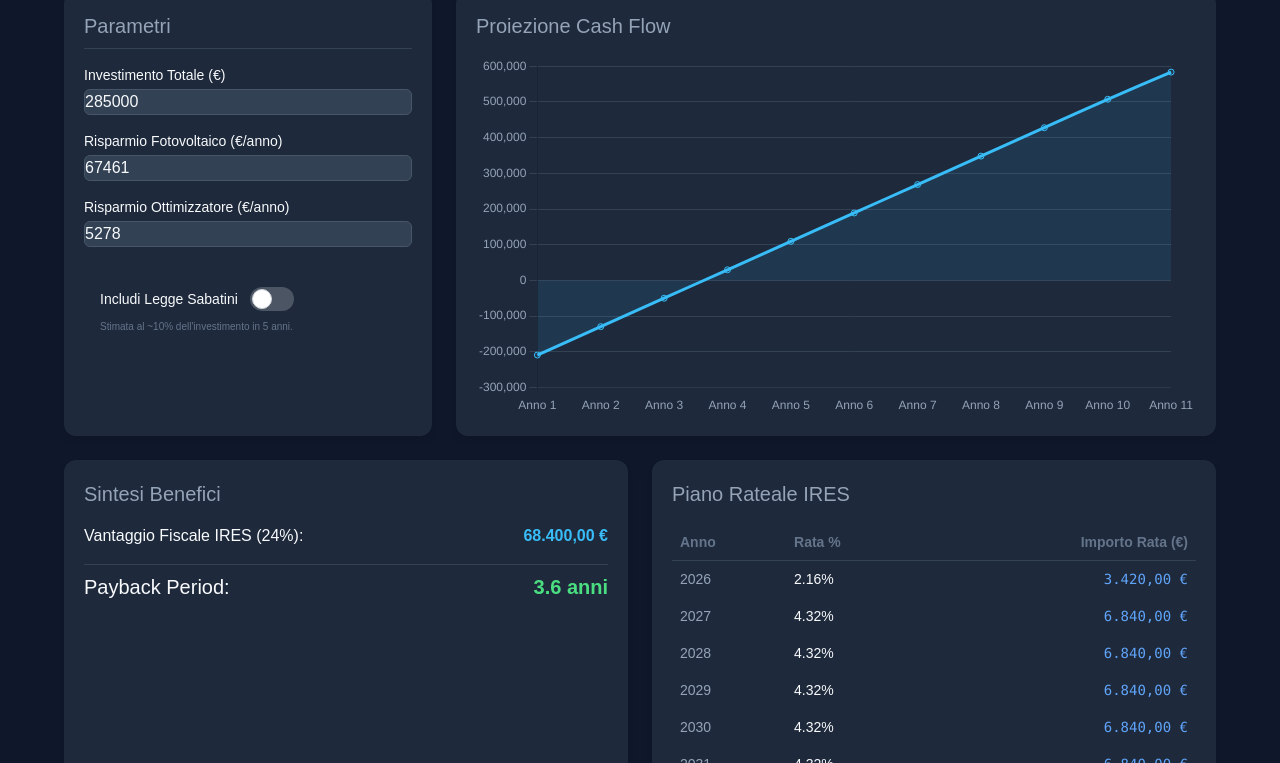
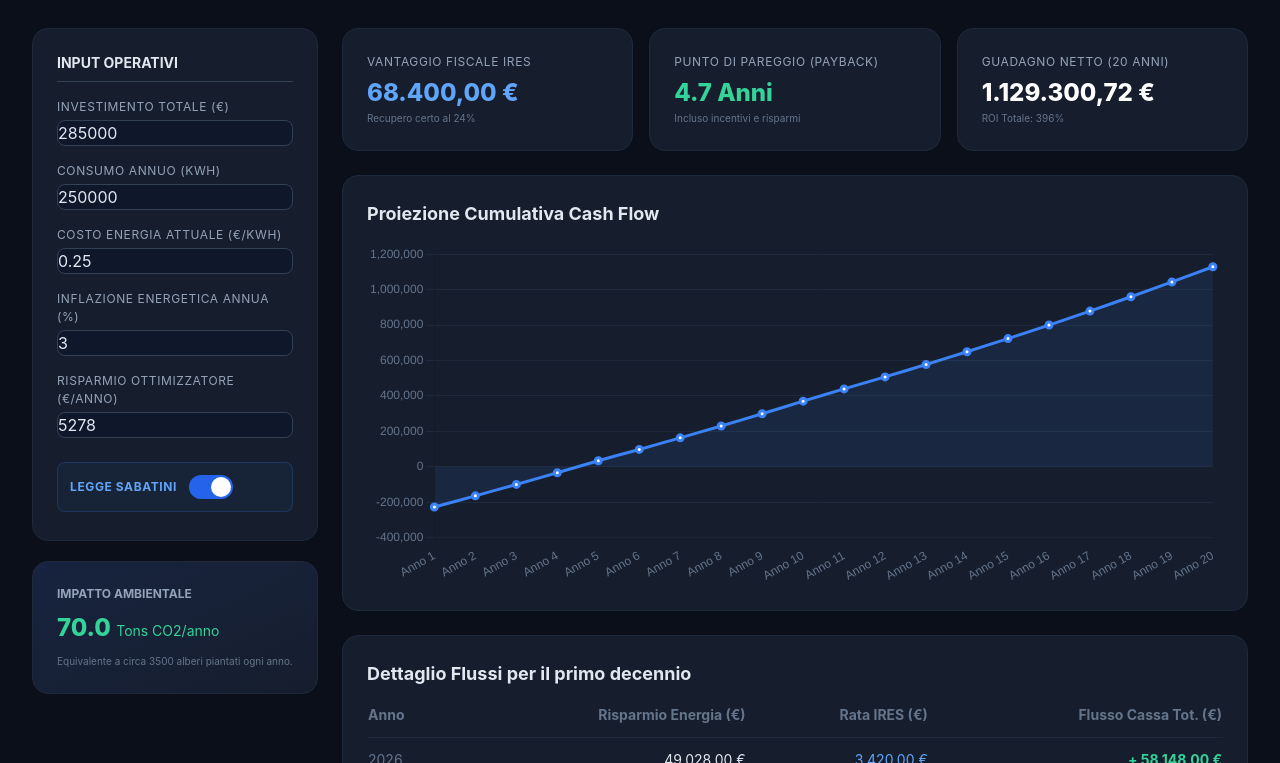
Before and after one commit to cive06/business-case-energia, a plain HTML site: page index.html in a window 1280 px wide. Shown: the part 117-880 px from the top of the page. Drawn offline with nearby package versions, Linux system fonts and the light colour scheme.

Commit message:
index.html

```diff
--- a/index.html
+++ b/index.html
@@ -3,71 +3,114 @@
 <head>
     <meta charset="UTF-8">
     <meta name="viewport" content="width=device-width, initial-scale=1.0">
-    <title>Analisi Investimento Energia</title>
+    <title>Energy Investment Strategy - Pro</title>
     <script src="https://cdn.tailwindcss.com"></script>
     <script src="https://cdn.jsdelivr.net/npm/chart.js"></script>
     <style>
-        body { background-color: #0f172a; color: #f8fafc; font-family: sans-serif; }
-        .card { background-color: #1e293b; border-radius: 12px; padding: 20px; box-shadow: 0 4px 6px -1px rgba(0, 0, 0, 0.1); }
-        input, select { background: #334155; border: 1px solid #475569; color: white; padding: 8px; border-radius: 6px; width: 100%; }
-        .highlight { color: #38bdf8; font-weight: bold; }
-        .sabatini-active { color: #fbbf24; font-weight: bold; }
+        body { background-color: #0b0f1a; color: #e2e8f0; font-family: 'Inter', sans-serif; }
+        .card { background-color: #161e2d; border: 1px solid #1e293b; border-radius: 16px; padding: 24px; }
+        input, select { background: #0f172a; border: 1px solid #334155; color: #38bdf8; padding: 10px; border-radius: 8px; width: 100%; font-weight: bold; }
+        label { font-size: 0.75rem; text-transform: uppercase; letter-spacing: 0.05em; color: #94a3b8; margin-bottom: 4px; display: block; }
+        .stat-val { font-size: 1.5rem; font-weight: 800; color: #f8fafc; }
+        .accent-green { color: #10b981; }
+        .accent-blue { color: #3b82f6; }
     </style>
 </head>
-<body class="p-4 md:p-10">
-    <div class="max-w-6xl mx-auto">
-        <h1 class="text-3xl font-bold mb-6 border-b border-slate-700 pb-2 text-center md:text-left">Dashboard Analisi Investimento</h1>
+<body class="p-4 md:p-8">
+    <div class="max-w-7xl mx-auto">
+        <header class="flex flex-col md:flex-row justify-between items-center mb-8 border-b border-slate-800 pb-6">
+            <div>
+                <h1 class="text-3xl font-black tracking-tight text-white">ENERGY ROI <span class="text-blue-500">OPTIMIZER</span></h1>
+                <p class="text-slate-500 text-sm">Analisi Ingegneristica Investimento Industriale</p>
+            </div>
+            <div class="text-right mt-4 md:mt-0">
+                <span class="bg-blue-500/10 text-blue-400 px-4 py-2 rounded-full text-xs font-bold border border-blue-500/20">REPORT PERSONALIZZATO 2026</span>
+            </div>
+        </header>
 
-        <div class="grid md:grid-cols-3 gap-6">
-            <div class="card md:col-span-1">
-                <h2 class="text-xl mb-4 text-slate-400 border-b border-slate-700 pb-2">Parametri</h2>
-                <label class="block mb-1 text-sm">Investimento Totale (€)</label>
+        <div class="grid lg:grid-cols-4 gap-6">
+            <div class="lg:col-span-1 space-y-5">
+                <div class="card">
+                    <h3 class="text-sm font-bold mb-4 border-b border-slate-700 pb-2 uppercase">Input Operativi</h3>
+
+                    <div class="space-y-4">
+                        <div>
+                            <label>Investimento Totale (€)</label>
                             <input type="number" id="inv" value="285000" oninput="calcola()">
-
-                <label class="block mt-4 mb-1 text-sm">Risparmio Fotovoltaico (€/anno)</label>
-                <input type="number" id="rfv" value="67461" oninput="calcola()">
-
-                <label class="block mt-4 mb-1 text-sm">Risparmio Ottimizzatore (€/anno)</label>
+                        </div>
+                        <div>
+                            <label>Consumo Annuo (kWh)</label>
+                            <input type="number" id="consumo" value="250000" oninput="calcola()">
+                        </div>
+                        <div>
+                            <label>Costo Energia Attuale (€/kWh)</label>
+                            <input type="number" id="costoKwh" value="0.25" step="0.01" oninput="calcola()">
+                        </div>
+                        <div>
+                            <label>Inflazione Energetica Annua (%)</label>
+                            <input type="number" id="inflazione" value="3" step="0.5" oninput="calcola()">
+                        </div>
+                        <div>
+                            <label>Risparmio Ottimizzatore (€/anno)</label>
                             <input type="number" id="rot" value="5278" oninput="calcola()">
-
-                <div class="mt-6 p-4 bg-slate-800 rounded-lg">
-                    <label class="flex items-center cursor-pointer">
-                        <span class="mr-3 text-sm font-medium">Includi Legge Sabatini</span>
-                        <input type="checkbox" id="sabCheck" class="sr-only peer" onchange="calcola()">
-                        <div class="relative w-11 h-6 bg-gray-600 peer-focus:outline-none rounded-full peer peer-checked:after:translate-x-full peer-checked:after:border-white after:content-[''] after:absolute after:top-[2px] after:left-[2px] after:bg-white after:border-gray-300 after:border after:rounded-full after:h-5 after:w-5 after:transition-all peer-checked:bg-blue-600 font-bold"></div>
+                        </div>
+                        <div class="pt-2">
+                            <label class="flex items-center cursor-pointer bg-blue-500/5 p-3 rounded-lg border border-blue-500/20">
+                                <span class="mr-3 text-xs font-bold text-blue-400">LEGGE SABATINI</span>
+                                <input type="checkbox" id="sabCheck" class="sr-only peer" onchange="calcola()" checked>
+                                <div class="relative w-11 h-6 bg-slate-700 rounded-full peer peer-checked:after:translate-x-full peer-checked:bg-blue-600 after:content-[''] after:absolute after:top-[2px] after:left-[2px] after:bg-white after:rounded-full after:h-5 after:w-5 after:transition-all"></div>
                             </label>
-                    <p class="text-[10px] text-slate-500 mt-2">Stimata al ~10% dell'investimento in 5 anni.</p>
+                        </div>
                     </div>
                 </div>
 
-            <div class="card md:col-span-2">
-                <h2 class="text-xl mb-4 text-slate-400">Proiezione Cash Flow</h2>
-                <canvas id="mainChart" height="150"></canvas>
+                <div class="card bg-gradient-to-br from-blue-900/20 to-transparent">
+                    <h3 class="text-xs font-bold text-slate-400 mb-2 uppercase">Impatto Ambientale</h3>
+                    <div class="stat-val text-emerald-400"><span id="co2">0</span> <span class="text-sm font-normal">Tons CO2/anno</span></div>
+                    <p class="text-[10px] text-slate-500 mt-2">Equivalente a circa <span id="alberi">0</span> alberi piantati ogni anno.</p>
                 </div>
             </div>
 
-        <div class="grid md:grid-cols-2 gap-6 mt-6">
+            <div class="lg:col-span-3 space-y-6">
+                <div class="grid grid-cols-1 md:grid-cols-3 gap-4">
                     <div class="card">
-                <h2 class="text-xl mb-4 text-slate-400">Sintesi Benefici</h2>
-                <div class="space-y-4">
-                    <div class="flex justify-between"><span>Vantaggio Fiscale IRES (24%):</span> <span id="det-tot" class="highlight">0 €</span></div>
-                    <div id="sab-row" class="flex justify-between hidden text-amber-400"><span>Contributo Sabatini:</span> <span id="sab-val">0 €</span></div>
-                    <div class="flex justify-between border-t border-slate-700 pt-2 text-xl"><span>Payback Period:</span> <span id="payback" class="text-green-400 font-bold">0 anni</span></div>
+                        <label>Vantaggio Fiscale IRES</label>
+                        <div class="stat-val text-blue-400" id="det-tot">0 €</div>
+                        <p class="text-[10px] text-slate-500">Recupero certo al 24%</p>
+                    </div>
+                    <div class="card">
+                        <label>Punto di Pareggio (Payback)</label>
+                        <div class="stat-val text-emerald-400" id="payback text-green-400">0 Anni</div>
+                        <p class="text-[10px] text-slate-500">Incluso incentivi e risparmi</p>
+                    </div>
+                    <div class="card">
+                        <label>Guadagno Netto (20 anni)</label>
+                        <div class="stat-val text-white" id="profit-20">0 €</div>
+                        <p class="text-[10px] text-slate-500 text-emerald-500">ROI Totale: <span id="roi-perc">0</span>%</p>
                     </div>
                 </div>
 
-            <div class="card overflow-x-auto">
-                <h2 class="text-xl mb-4 text-slate-400">Piano Rateale IRES</h2>
-                <table class="w-full text-left text-sm">
-                    <thead>
-                        <tr class="border-b border-slate-700 text-slate-500">
-                            <th class="p-2">Anno</th>
-                            <th class="p-2">Rata %</th>
-                            <th class="p-2 text-right">Importo Rata (€)</th>
+                <div class="card">
+                    <h2 class="text-lg font-bold mb-4">Proiezione Cumulativa Cash Flow</h2>
+                    <canvas id="mainChart" height="120"></canvas>
+                </div>
+
+                <div class="card">
+                    <h2 class="text-lg font-bold mb-4">Dettaglio Flussi per il primo decennio</h2>
+                    <div class="overflow-x-auto">
+                        <table class="w-full text-sm text-left">
+                            <thead class="text-slate-500 border-b border-slate-800">
+                                <tr>
+                                    <th class="pb-3">Anno</th>
+                                    <th class="pb-3 text-right">Risparmio Energia (€)</th>
+                                    <th class="pb-3 text-right">Rata IRES (€)</th>
+                                    <th class="pb-3 text-right font-bold">Flusso Cassa Tot. (€)</th>
                                 </tr>
                             </thead>
-                    <tbody id="tabella-body"></tbody>
+                            <tbody id="tabella-body" class="divide-y divide-slate-800"></tbody>
                         </table>
+                    </div>
+                </div>
             </div>
         </div>
     </div>
@@ -77,56 +120,71 @@
 
         function calcola() {
             const inv = parseFloat(document.getElementById('inv').value) || 0;
-            const rfv = parseFloat(document.getElementById('rfv').value) || 0;
-            const rot = parseFloat(document.getElementById('rot').value) || 0;
+            const consumo = parseFloat(document.getElementById('consumo').value) || 0;
+            const costoKwh = parseFloat(document.getElementById('costoKwh').value) || 0;
+            const inflazione = (parseFloat(document.getElementById('inflazione').value) || 0) / 100;
+            const rotAnnuo = parseFloat(document.getElementById('rot').value) || 0;
             const hasSabatini = document.getElementById('sabCheck').checked;
 
-            // Logica IRES: 24% dell'investimento
             const detrazioneIRES = inv * 0.24;
+            const totaleSabatini = hasSabatini ? inv * 0.10 : 0;
+
             document.getElementById('det-tot').innerText = detrazioneIRES.toLocaleString('it-IT', { style: 'currency', currency: 'EUR' });
 
-            // Logica Sabatini: ~10% dell'investimento in 5 anni
-            const totaleSabatini = hasSabatini ? inv * 0.10 : 0;
-            const sabRow = document.getElementById('sab-row');
-            if(hasSabatini) {
-                sabRow.classList.remove('hidden');
-                document.getElementById('sab-val').innerText = totaleSabatini.toLocaleString('it-IT', { style: 'currency', currency: 'EUR' });
-            } else {
-                sabRow.classList.add('hidden');
+            // Ambiente
+            const co2Saved = (consumo * 0.7 * 0.4) / 1000; // 0.4kg per kWh media
+            document.getElementById('co2').innerText = co2Saved.toFixed(1);
+            document.getElementById('alberi').innerText = Math.round(co2Saved * 50);
+
+            let chartLabels = [];
+            let chartData = [];
+            let tableHtml = '';
+            let cumulativo = -inv;
+            let totale20anni = -inv;
+
+            for (let i = 1; i <= 20; i++) {
+                // Risparmio che cresce con inflazione
+                let risparmioEnergia = (consumo * costoKwh * 0.7 + rotAnnuo) * Math.pow(1 + inflazione, i - 1);
+
+                // Quote fiscali (11 anni)
+                let rataIres = 0;
+                if (i <= 11) {
+                    let perc = (i === 1 || i === 11) ? 2.16 : 4.32;
+                    rataIres = detrazioneIRES * (perc / 43.2);
                 }
 
-            const risparmioAnnuoEnergetico = rfv + rot;
-            const beneficioTotale = detrazioneIRES + totaleSabatini + (risparmioAnnuoEnergetico * 11);
-            const payback = inv / (risparmioAnnuoEnergetico + (detrazioneIRES/11) + (totaleSabatini/5));
-            document.getElementById('payback').innerText = payback.toFixed(1) + " anni";
+                // Sabatini (5 anni)
+                let quotaSabatini = (i <= 5 && hasSabatini) ? totaleSabatini / 5 : 0;
 
-            // Popolamento Tabella Dinamica
-            let html = '';
-            let chartLabels = [];
-            let chartData = [];
-            let cumulativo = -inv;
+                let flussoAnnuo = risparmioEnergia + rataIres + quotaSabatini;
+                cumulativo += flussoAnnuo;
+                totale20anni += flussoAnnuo;
 
-            for (let i = 1; i <= 11; i++) {
-                let perc = (i === 1 || i === 11) ? 2.16 : 4.32;
-                let importoIRES = (detrazioneIRES / (11 * 4.32 / 100)) * (perc / 100);
-                // Semplificazione per mantenere le tue proporzioni esatte sulle rate:
-                let quotaRata = (detrazioneIRES / 100) * (perc / 0.24);
-                // Correzione matematica diretta per le tue percentuali su 11 rate:
-                let rataReale = detrazioneIRES * (perc / 43.2);
-
-                let quotaSabatini = (i <= 5) ? totaleSabatini / 5 : 0;
-                cumulativo += risparmioAnnuoEnergetico + rataReale + quotaSabatini;
-
+                if (i <= 11) {
                     chartLabels.push("Anno " + i);
                     chartData.push(cumulativo);
+                    tableHtml += `
+                        <tr class="hover:bg-slate-800/40">
+                            <td class="py-3 text-slate-500">${2025+i}</td>
+                            <td class="py-3 text-right">${risparmioEnergia.toLocaleString('it-IT', { style: 'currency', currency: 'EUR' })}</td>
+                            <td class="py-3 text-right text-blue-400">${rataIres.toLocaleString('it-IT', { style: 'currency', currency: 'EUR' })}</td>
+                            <td class="py-3 text-right font-bold text-emerald-400">+ ${flussoAnnuo.toLocaleString('it-IT', { style: 'currency', currency: 'EUR' })}</td>
+                        </tr>
+                    `;
+                } else if (i <= 20) {
+                    chartLabels.push("Anno " + i);
+                    chartData.push(cumulativo);
+                }
+            }
 
-                html += `<tr class="border-b border-slate-800 hover:bg-slate-800/50 transition">
-                    <td class="p-2 text-slate-400">${2025 + i}</td>
-                    <td class="p-2">${perc}%</td>
-                    <td class="p-2 text-right font-mono text-blue-400">${rataReale.toLocaleString('it-IT', { style: 'currency', currency: 'EUR' })}</td>
-                </tr>`;
-            }
-            document.getElementById('tabella-body').innerHTML = html;
+            document.getElementById('tabella-body').innerHTML = tableHtml;
+            document.getElementById('profit-20').innerText = totale20anni.toLocaleString('it-IT', { style: 'currency', currency: 'EUR' });
+            document.getElementById('roi-perc').innerText = ((totale20anni / inv) * 100).toFixed(0);
+
+            // Calcolo Payback accurato
+            let pb = inv / ((consumo * costoKwh * 0.7 + rotAnnuo) + (detrazioneIRES / 11) + (totaleSabatini / 5));
+            document.getElementById('payback text-green-400').innerText = pb.toFixed(1) + " Anni";
+
             updateChart(chartLabels, chartData);
         }
 
@@ -138,21 +196,23 @@
                 data: {
                     labels: labels,
                     datasets: [{
-                        label: 'Cash Flow Cumulativo (€)',
+                        label: 'Liquidità Generata (€)',
                         data: data,
-                        borderColor: '#38bdf8',
-                        backgroundColor: 'rgba(56, 189, 248, 0.1)',
+                        borderColor: '#3b82f6',
+                        borderWidth: 3,
+                        backgroundColor: 'rgba(59, 130, 246, 0.1)',
                         fill: true,
-                        tension: 0.3
+                        pointBackgroundColor: '#fff',
+                        tension: 0.2
                     }]
                 },
                 options: {
                     responsive: true,
+                    plugins: { legend: { display: false } },
                     scales: {
-                        y: { grid: { color: '#334155' }, ticks: { color: '#94a3b8' } },
-                        x: { grid: { display: false }, ticks: { color: '#94a3b8' } }
-                    },
-                    plugins: { legend: { display: false } }
+                        y: { grid: { color: '#1e293b' }, ticks: { color: '#64748b' } },
+                        x: { grid: { display: false }, ticks: { color: '#64748b' } }
+                    }
                 }
             });
         }
```
Lines whose indentation alone changed are shown as unchanged.
